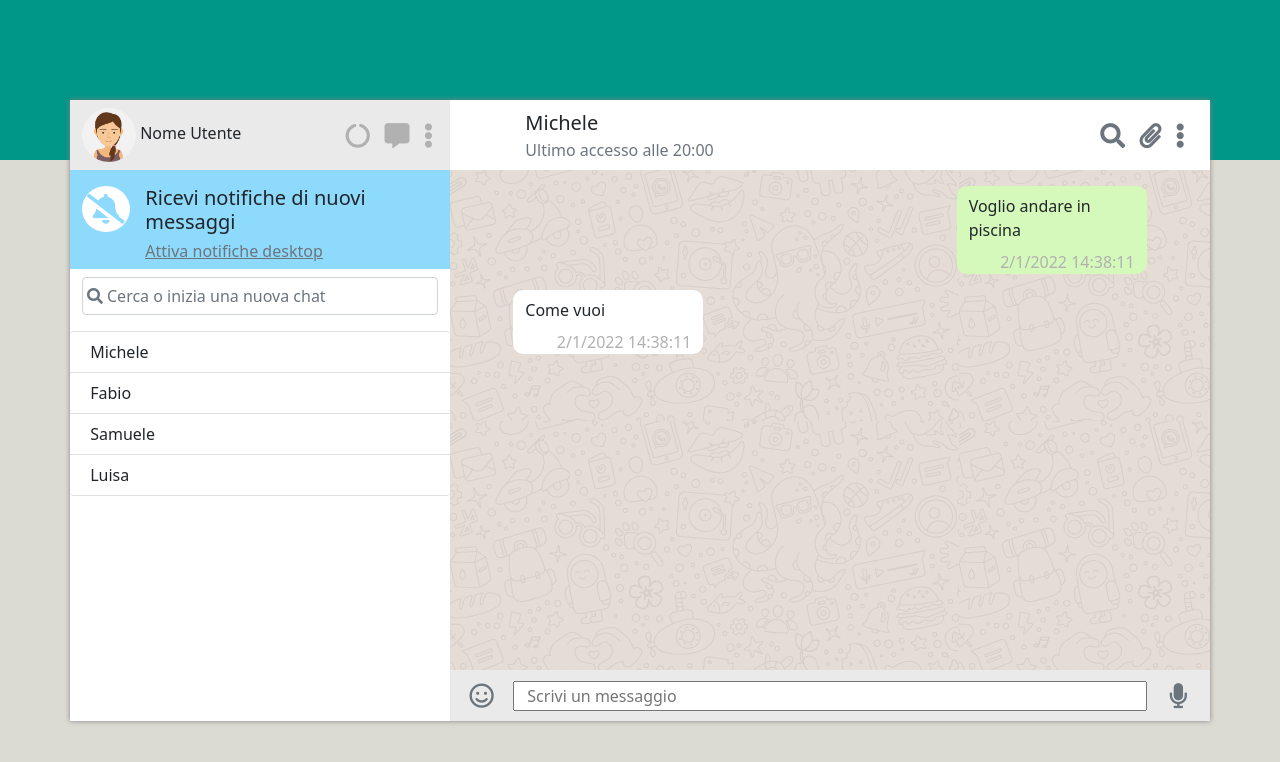
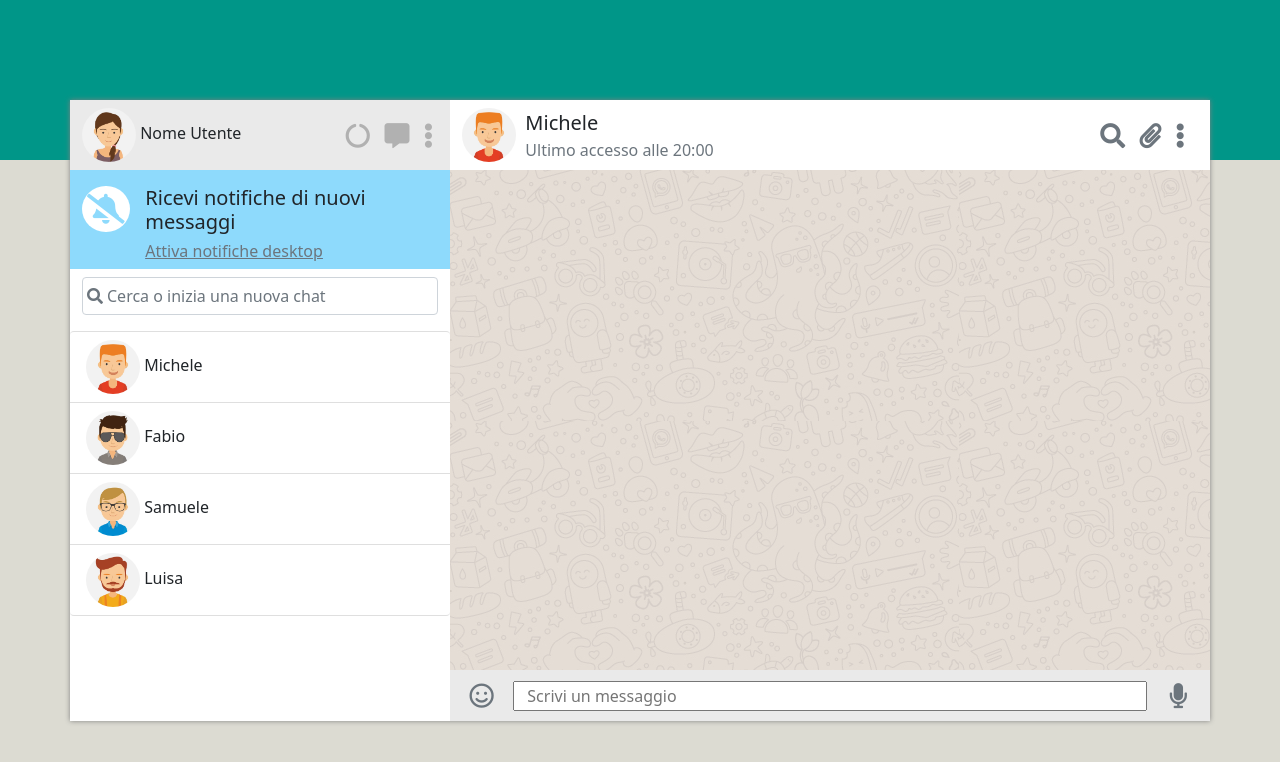
Before and after one commit to GiulioSpugnini/vue-boolzapp, a plain HTML site: page index.html in a window 1280 px wide. Drawn offline with nearby package versions, Linux system fonts and the light colour scheme.

Commit message:
fixed icon problem

```diff
--- a/index.html
+++ b/index.html
@@ -31,6 +31,7 @@
                                 </div>
                             </div>
                         </div>
+                        <!-- NOTIFY -->
                         <div class="col-12 bg-light-sky-blue" id="notify">
                             <div class="row">
                                 <div class="col-2 gy-3"><i class="fas fa-bell-slash bg-white rounded-circle py-2 "></i></div>
@@ -42,13 +43,15 @@
                                 </div>
                             </div>
                         </div>
+                        <!-- SEARCH -->
                         <div class="col-12 position-relative gy-2" id="search-bar">
                             <i class="fas fa-search position-absolute fs-6 text-secondary"></i>
                             <input class="form-control me-2 px-4" type="search" placeholder="Cerca o inizia una nuova chat">
                         </div>
+                        <!-- CONTACTS -->
                         <div class="col-12 gy-3 px-0" id="contacts">
                             <ul class="list-group" id="contacts-list">
-                                <li @click='selectedContact(index)' role="button" class="list-group-item" v-for='(contact, index) in contacts'>
+                                <li v-for='(contact, index) in contacts' @click='selectedContact(index)' role="button" class="list-group-item">
                                     <img :src='`img/avatar${contact.avatar}`' alt=""> {{contact.name}}
                                 </li>
                             </ul>
@@ -61,8 +64,8 @@
                     <div class="row">
                         <div class="col-12">
                             <div class="row align-items-center" id="user-chat">
-                                <div v-bind=' currentContact ' class="col-1 gy-2">
-                                    <img :src="'img/avatar '+ currentContact.avatar" alt="">
+                                <div v-bind='contacts' class="col-1 gy-2">
+                                    <img :src="'img/avatar'+ currentContact.avatar" alt="">
                                 </div>
                                 <div class="col-9 gy-2 align-self-center fs-5">{{currentContact.name}}
                                     <p class="fs-6 text-secondary m-0">{{currentContact.lastAccess}}</p>
@@ -78,13 +81,13 @@
                         </div>
                         <!-- CHAT -->
                         <div class="col-12 gy-2" id="chat">
-                            <div v-for='message in messages ' class="row">
-                                <div id="userMessage" class="col-3 gy-3 offset-8">
-                                    <div class="py-2">{{message.userMessages}}</div>
+                            <div v-for='message in currentContact.messages' class="row">
+                                <div v-if="message.status=='sent'" id="userMessage" class="col-3 gy-3 offset-8">
+                                    <div class="py-2">{{message.text}}</div>
                                     <p class="fs-6 light-gray my-0 text-end">{{getDate()}} {{getHour()}}</p>
                                 </div>
-                                <div id="answer" class="col-3 offset-1 gy-3">
-                                    <div class="py-2">{{message.answer}}</div>
+                                <div v-if="message.status=='received'" id="answer" class="col-3 offset-1 gy-3">
+                                    <div class="py-2">{{message.text}}</div>
                                     <p class="fs-6 light-gray my-0 text-end">{{getDate()}} {{getHour()}}</p>
                                 </div>
                             </div>
@@ -92,7 +95,7 @@
                         <div class="col-12 bg-light-gray">
                             <div class="row align-items-center text-center" id="input-chat">
                                 <i class="col-1 my-2 far fa-smile text-secondary"></i>
-                                <input @keyup.enter='addMessage ' v-model='inputText ' type="text" class="col-10 my-2" placeholder="Scrivi un messaggio">
+                                <input @keyup.enter='addMessage' v-model='inputText' type="text" class="col-10 my-2" placeholder="Scrivi un messaggio">
                                 <i class="col-1 my-2 fas fa-microphone text-secondary"></i>
                             </div>
                         </div>
--- a/js/script.js
+++ b/js/script.js
@@ -7,12 +7,10 @@ const app = new Vue({
         currentContact: {
             name: 'Michele',
             avatar: '_1.jpg',
+            messages: [],
             lastAccess: 'Ultimo accesso alle 20:00',
         },
-        messages: [{
-            userMessages: 'Voglio andare in piscina',
-            answer: 'Come vuoi',
-        }],
+
 
         user: {
             name: 'Nome Utente',
@@ -20,7 +18,7 @@ const app = new Vue({
         },
         contacts: [{
                 name: 'Michele',
-                avatar: '_1',
+                avatar: '_1.jpg',
                 visible: true,
                 messages: [{
                         date: '10/01/2020 15:30:55',
@@ -41,7 +39,7 @@ const app = new Vue({
             },
             {
                 name: 'Fabio',
-                avatar: '_2',
+                avatar: '_2.jpg',
                 visible: true,
                 messages: [{
                         date: '20/03/2020 16:30:00',
@@ -62,7 +60,7 @@ const app = new Vue({
             },
             {
                 name: 'Samuele',
-                avatar: '_3',
+                avatar: '_3.jpg',
                 visible: true,
                 messages: [{
                         date: '28/03/2020 10:10:40',
@@ -83,7 +81,7 @@ const app = new Vue({
             },
             {
                 name: 'Luisa',
-                avatar: '_4',
+                avatar: '_4.jpg',
                 visible: true,
                 messages: [{
                         date: '10/01/2020 15:30:55',
@@ -100,8 +98,21 @@ const app = new Vue({
         ],
     },
     methods: {
+        isActive(index) {
+            return index == this.currentIndex;
+        },
         addMessage() {
-            this.messages.push({ userMessages: this.inputText, answer: 'Come vuoi' });
+            const newUserMessage = {
+                date: '10/01/2020 15:30:55',
+                text: this.inputText,
+                status: 'sent'
+            };
+            const newAnswerMessage = {
+                date: '10/01/2020 15:30:55',
+                text: 'ok',
+                status: 'received'
+            };
+            this.currentContact.messages.push({...newUserMessage }, {...newAnswerMessage });
             this.inputText = '';
         },
         getDate() {
```
